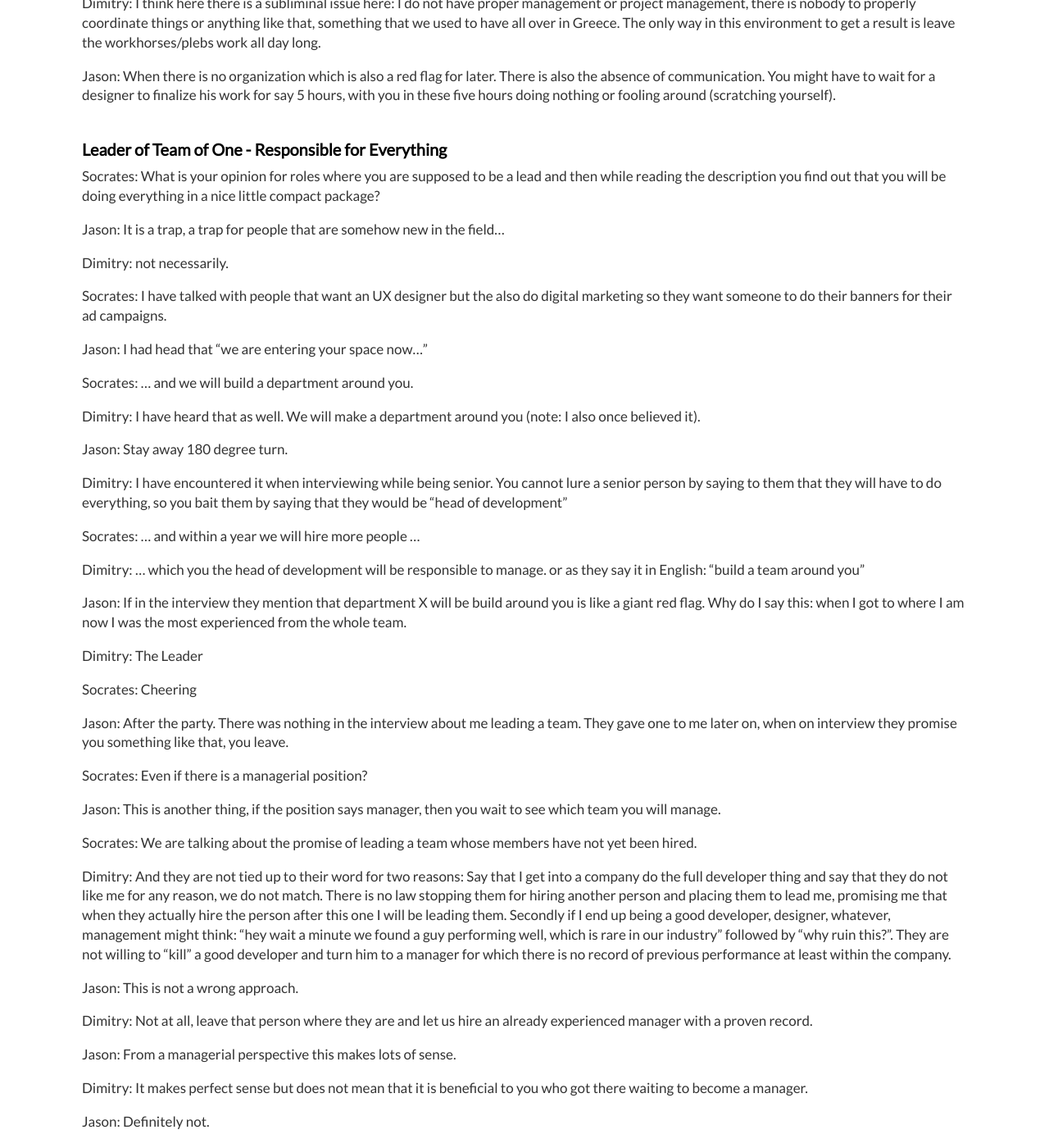
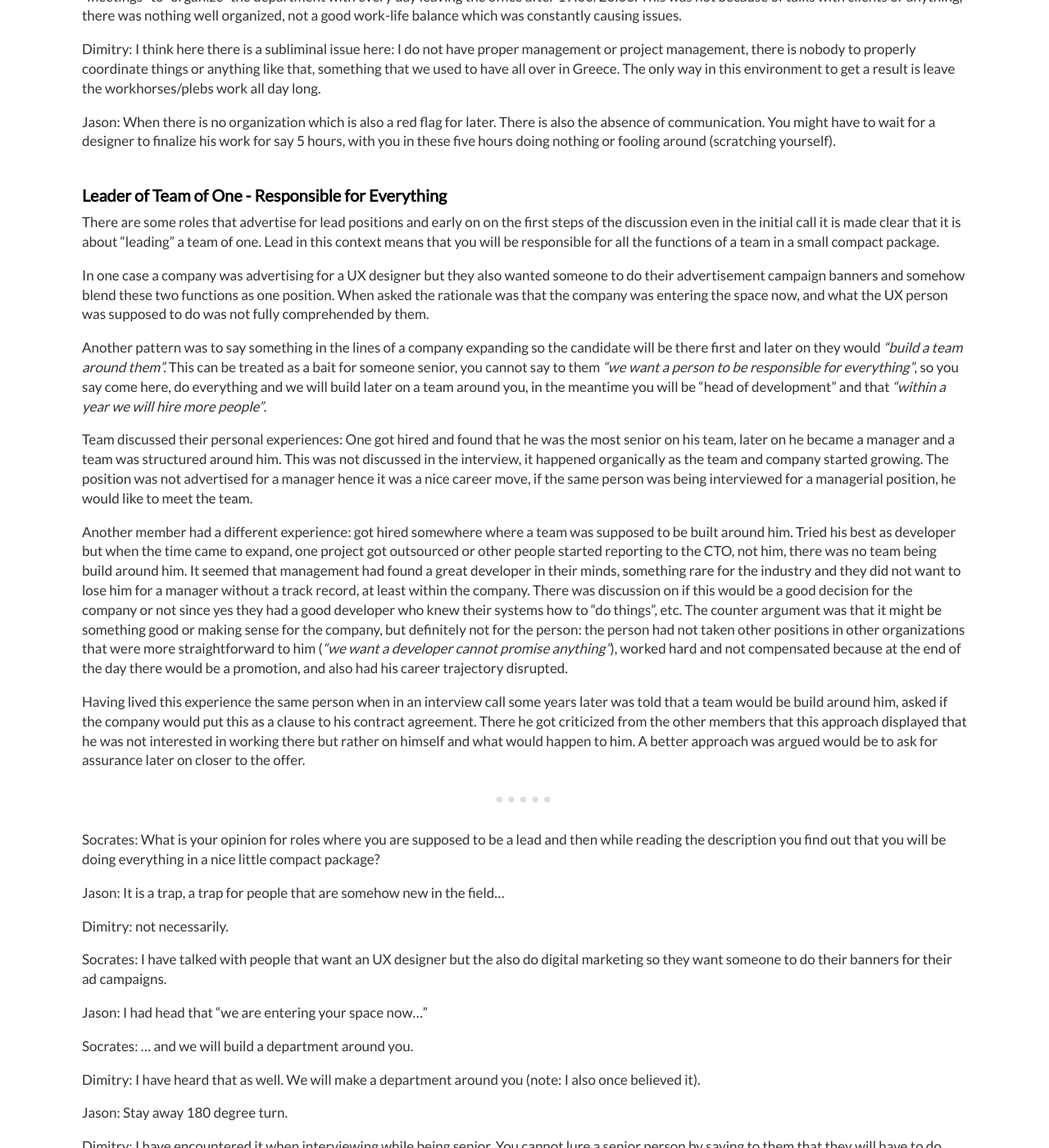
Before and after one commit to dimitrismistriotis/dimitrismistriotis.github.io, a Jekyll site: the page built from _posts/2018-05-24-red_flags_in_interviews.md, in a window 1280 px wide and 1400 px high, scrolled down 4074 px. Shown: the whole window at 82% size. Built offline with Jekyll 4.4.1, drawn with Linux system fonts in a browser that asks for light colours; comment, search, counter and statistics services are not loaded.

Commit message:
Team of one rewrite.

```diff
--- a/_posts/2018-05-24-red_flags_in_interviews.md
+++ b/_posts/2018-05-24-red_flags_in_interviews.md
@@ -216,6 +216,8 @@ overtime was spent waiting for someone to give something, busy waiting in IT
 terms, something that could have easily been avoided if there was better
 communication and coordination.
 
+---
+
 Socrates: Something else that we recently encountered was the so called
 "fast paced environment". We have very tight deadlines, we move very fast...
 
@@ -275,6 +277,58 @@ or fooling around (scratching yourself).
 
 ## Leader of Team of One - Responsible for Everything
 
+There are some roles that advertise for lead positions and early on on the
+first steps of the discussion even in the initial call it is made clear that
+it is about "leading" a team of one. Lead in this context means that you
+will be responsible for all the functions of a team in a small compact package.
+
+In one case a company was advertising for a UX designer but they also wanted
+someone to do their advertisement campaign banners and somehow blend these two
+functions as one position. When asked the rationale was that the company was
+entering the space now, and what the UX person was supposed to do was not
+fully comprehended by them.
+
+Another pattern was to say something in the lines of a company expanding so the
+candidate will be there first and later on they would *"build a team around
+them".* This can be treated as a bait for someone senior, you cannot say to
+them *"we want a person to be responsible for everything"*, so you say come
+here, do everything and we will build later on a team around you, in the
+meantime you will be "head of development" and that *"within a year we will
+hire more people"*.
+
+Team discussed their personal experiences: One got hired and found that he was
+the most senior on his team, later on he became a manager and a team was
+structured around him. This was not discussed in the interview, it happened
+organically as the team and company started growing. The position was not
+advertised for a manager hence it was a nice career move, if the same person
+was being interviewed for a managerial position, he would like to meet the
+team.
+
+Another member had a different experience: got hired somewhere where a team
+was supposed to be built around him. Tried his best as developer but when the
+time came to expand, one project got outsourced or other people started
+reporting to the CTO, not him, there was no team being build around him.
+It seemed that management had found a great developer in their minds,
+something rare for the industry and they did not want to lose him for a
+manager without a track record, at least within the company. There was
+discussion on if this would be a good decision for the company or not since
+yes they had a good developer who knew their systems how to "do things", etc.
+The counter argument was that it might be something good or making sense for
+the company, but definitely not for the person: the person had not taken other
+positions in other organizations that were more straightforward to him
+(*"we want a developer cannot promise anything"*), worked hard and not
+compensated because at the end of the day there would be a promotion, and also
+had his career trajectory disrupted.
+
+Having lived this experience the same person when in an interview call some
+years later was told that a team would be build around him, asked if the
+company would put this as a clause to his contract agreement. There he got
+criticized from the other members that this approach displayed that he was not
+interested in working there but rather on himself and what would happen to him.
+A better approach was argued would be to ask for assurance later on closer to
+the offer.
+
+---
 
 Socrates: What is your opinion for roles where you are supposed to be a lead
 and then while reading the description you find out that you will be doing
```
